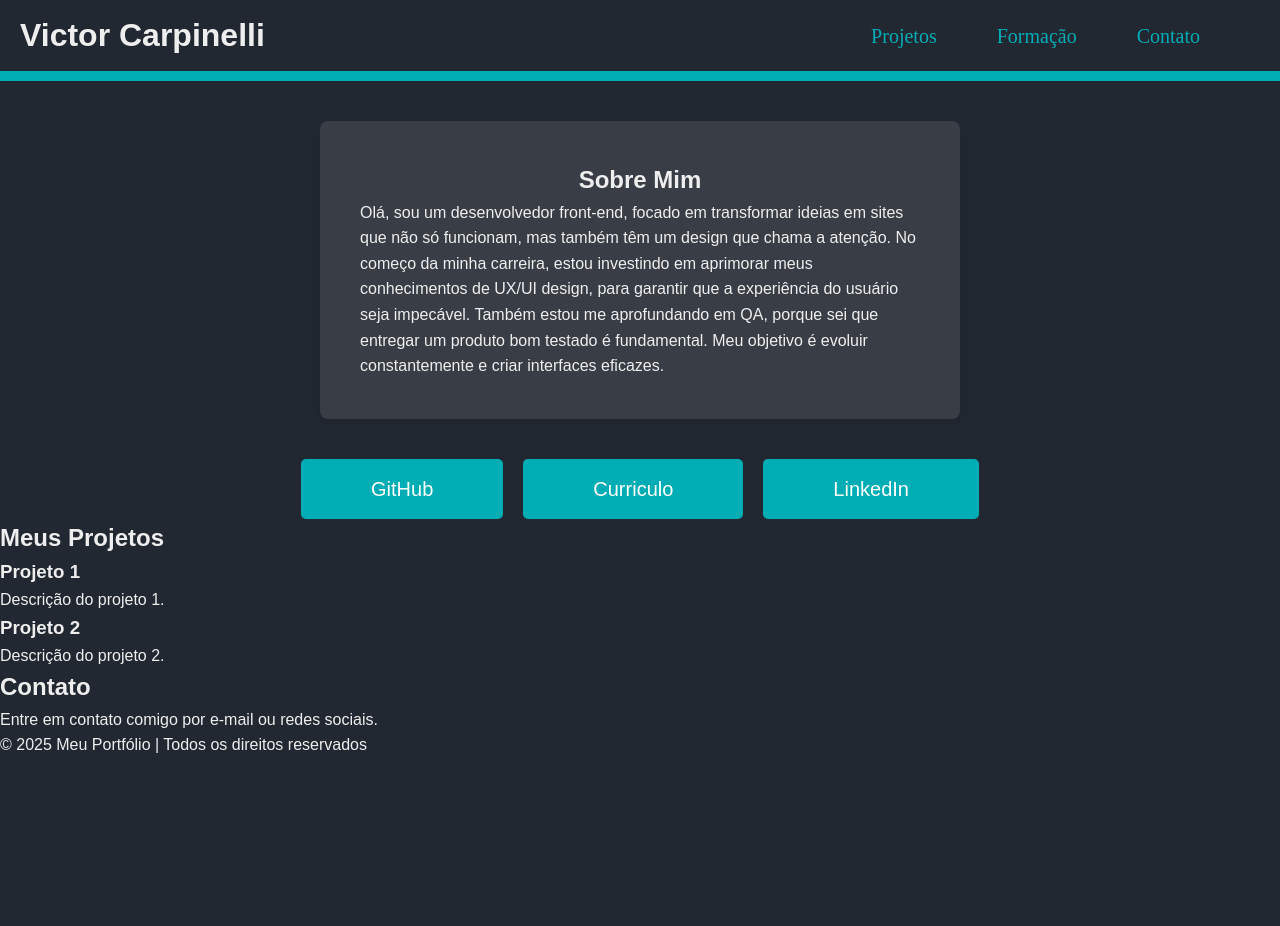
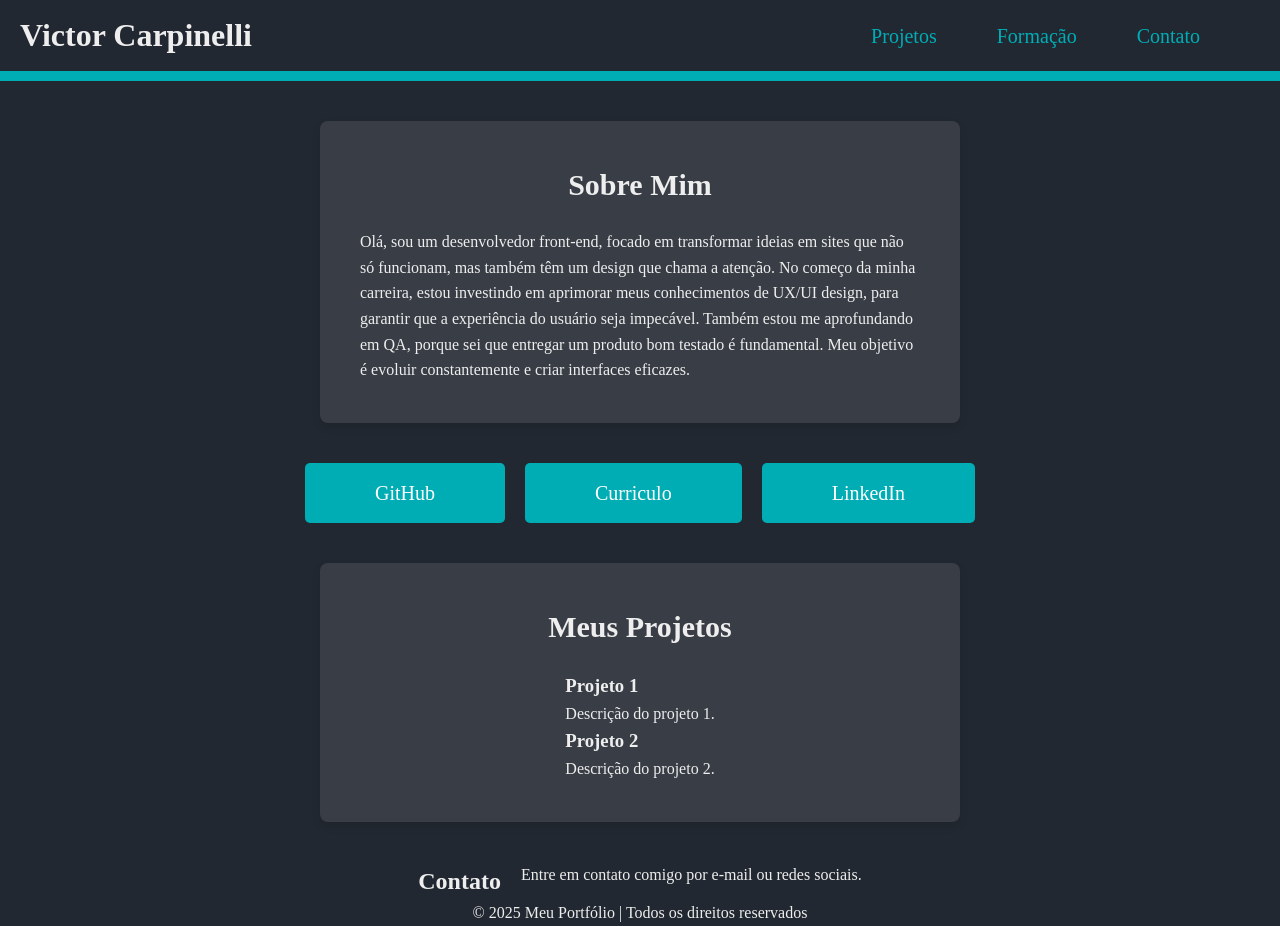
Before and after one commit to carpinellx/carpinellx.github.io, a plain HTML site: page index.html in a window 1280 px wide. Before the commit the page ends 800 px from the top, so only its background shows below. Drawn offline with Linux system fonts and the light colour scheme.

Commit message:
Add class container and main-project

```diff
--- a/index.html
+++ b/index.html
@@ -33,7 +33,7 @@
           </div>
         </div>
 
-        <div class="container-buttons">
+        <div class="container">
             <a href="https://github.com/carpinellx" target="_blank" class="btn">GitHub</a>
             <a href="#" download="" class="btn">Curriculo</a>
             <a href="https://www.linkedin.com/in/victorcarpinelli/" target="_blank" class="btn">LinkedIn</a>
@@ -41,9 +41,9 @@
 
       </section>
 
-    <section id="projetos" class="section">
-      <div class="container">
-        <h2>Meus Projetos</h2>
+    <section id="projetos" class="container">
+      <div class="main-project">
+        <h2 class="section-title">Meus Projetos</h2>
         <div class="projeto">
           <h3>Projeto 1</h3>
           <p>Descrição do projeto 1.</p>
--- a/styles.css
+++ b/styles.css
@@ -6,7 +6,7 @@
 
   body {
 
-    font-family: Arial, Helvetica, sans-serif;
+    font-family: "Noto Serif Hentaigana", serif;
 
     background-color: #222831;
 
@@ -57,8 +57,6 @@
 
     font-size: 20px;
 
-    font-family: "Noto Serif Hentaigana", serif;
-
   }
 
   .main-nav a {
@@ -78,11 +76,11 @@
 
   .about-card {
 
-    display: flex; /* Ativa o Flexbox no card */
+    display: flex; /* ativa o Flexbox no card */
 
-    flex-direction: column; /* Alinha os itens verticalmente */
+    flex-direction: column; /* alinha os itens verticalmente */
 
-    align-items: center; /* Centraliza os itens horizontalmente */
+    align-items: center; /* centraliza os itens horizontalmente */
 
     background-color: #393E46; /* cor de fundo do card */
 
@@ -98,10 +96,22 @@
 
   }
 
-  .container-buttons {
+  .container {
+
     display: flex;
+
     justify-content: center;
+
     gap: 20px;
+
+  }
+
+  .section-title {
+
+    font-size: 30px;
+
+    margin-bottom: 20px;
+
   }
 
   .btn {
@@ -137,3 +147,25 @@
     color: #00ADB5;
 
   }
+
+  .main-project {
+
+    display: flex; /* ativa o Flexbox no card */
+
+    flex-direction: column; /* alinha os itens verticalmente */
+
+    align-items: center; /* centraliza os itens horizontalmente */
+
+    background-color: #393E46;
+
+    border-radius: 8px;
+
+    padding: 40px;
+
+    box-shadow: 0 4px 8px rgba(0, 0, 0, 0.1);
+
+    width: 50%;
+
+    margin: 40px auto;
+
+  }
```
